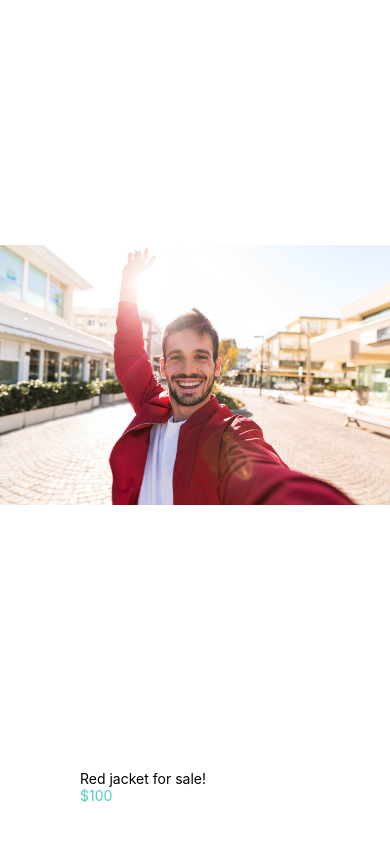
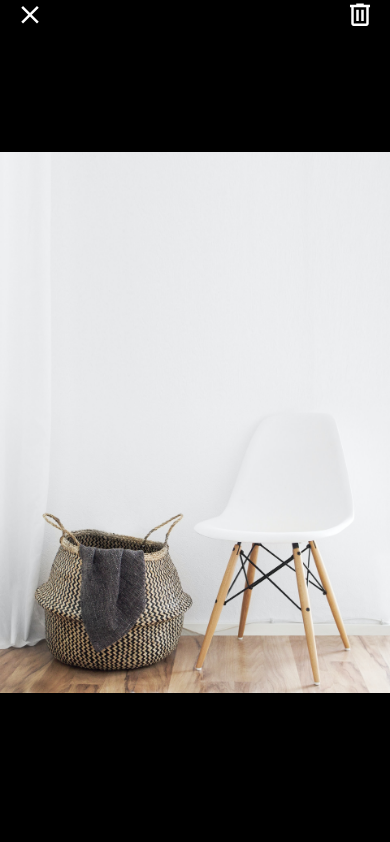
Before and after one commit to melher39/donewithit, a React Native app: screen / in a window 390 px wide. Built offline with nearby package versions, Linux system fonts and the light colour scheme.

Commit message:
replaced the colored squares with a close and trash can icons in the viewimagescreen.js file. looks good. will watch the solution next

```diff
--- a/App.js
+++ b/App.js
@@ -10,6 +10,7 @@
 
 import colors from "./app/config/colors.json";
 import AppCard from "./app/components/AppCard.js";
+import ViewImageScreen from "./app/screens/ViewImageScreen.js";
 
 export default function App() {
   return (
@@ -24,11 +25,12 @@
       {/* <AppButton style={styles.primary}>
         LOGIN
     </AppButton> */}
-      <AppCard
+      {/* <AppCard
         title="Red jacket for sale!"
         subTitle="$100"
         image={require("./app/assets/jacket.jpg")}
-      />
+      /> */}
+      <ViewImageScreen/>
     </View >
 
   );
--- a/app/screens/ViewImageScreen.js
+++ b/app/screens/ViewImageScreen.js
@@ -7,6 +7,7 @@
     Platform,
     StatusBar
 } from "react-native";
+import { MaterialCommunityIcons } from "@expo/vector-icons";
 
 import colors from "../config/colors.json";
 
@@ -19,8 +20,16 @@
                 style={styles.image}
                 source={require("../assets/chair.jpg")}
             />
-            <View style={styles.closeSquare} />
-            <View style={styles.deleteSquare} />
+            <MaterialCommunityIcons
+                name="close"
+                size={30}
+                style={styles.closeSquare}
+            />
+            <MaterialCommunityIcons
+                name="trash-can-outline"
+                size={30}
+                style={styles.deleteSquare}
+            />
         </SafeAreaView>
     );
 };
@@ -36,20 +45,16 @@
         width: "100%"
     },
     closeSquare: {
-        backgroundColor: colors.primary,
+        color: colors.white,
         position: "absolute",
         top: Platform.OS === "android" ? StatusBar.currentHeight : 0,
-        left: 15,
-        height: 50,
-        width: 50
+        left: 15
     },
     deleteSquare: {
-        backgroundColor: colors.secondary,
+        color: colors.white,
         position: "absolute",
         top: Platform.OS === "android" ? StatusBar.currentHeight : 0,
-        right: 15,
-        height: 50,
-        width: 50
+        right: 15
     }
 });
 
```
